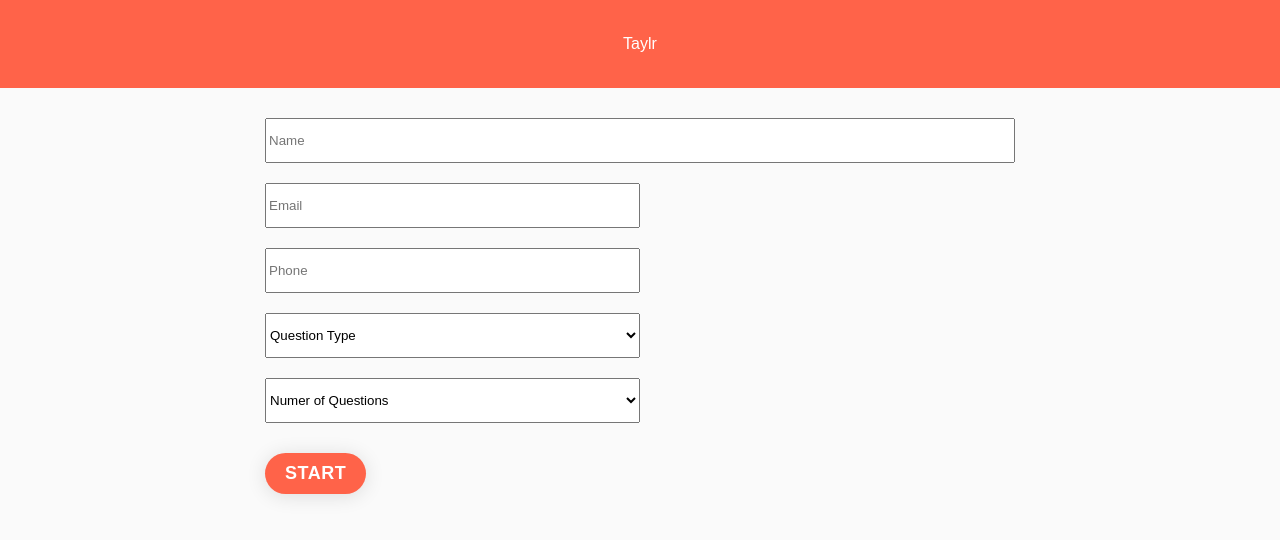
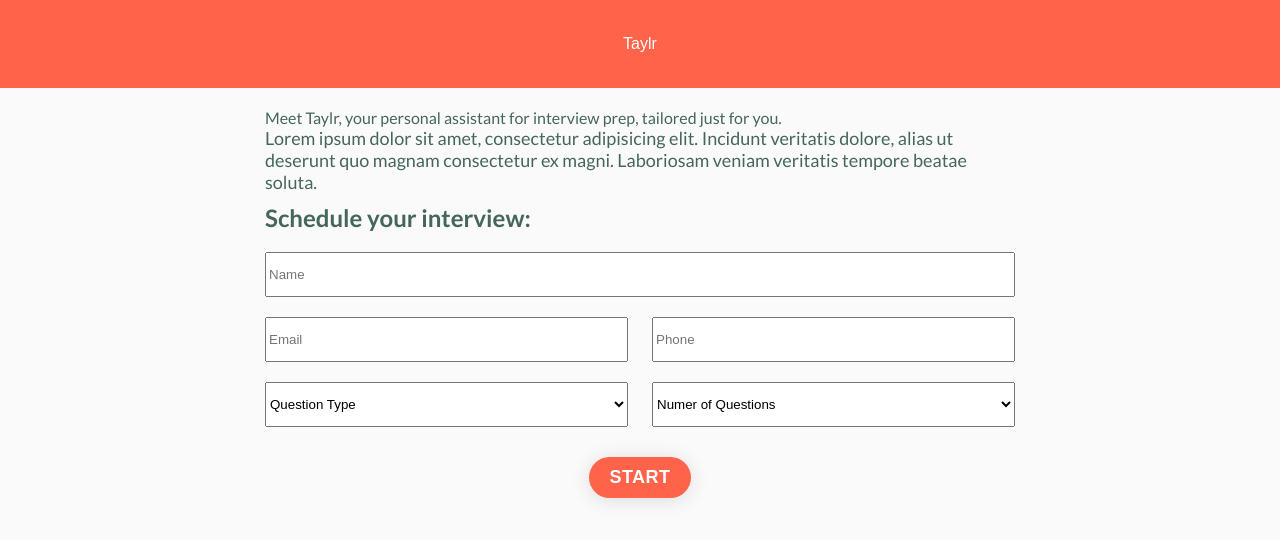
Before and after one commit to mdnahian/taylor, a plain HTML site: page index.html in a window 1280 px wide. Drawn offline with Linux system fonts and the light colour scheme.

Commit message:
updated index

```diff
--- a/index.html
+++ b/index.html
@@ -8,27 +8,29 @@
             <div>Taylr</div>
         </nav>
         <div class="main">
-            <form id='info'>
+            <form id='info' class="form">
+                <div class="section-headers">Meet Taylr, your personal assistant for interview prep, tailored just for you.</div>
+
+                <div class="simple">Lorem ipsum dolor sit amet, consectetur adipisicing elit. Incidunt veritatis dolore, alias ut deserunt quo magnam consectetur ex magni. Laboriosam veniam veritatis tempore beatae soluta.</div>
+
+                <div class="section-header">Schedule your interview:</div>
+
                 <input type="text" class="full" name="name" id="name" placeholder="Name"/>
                 <input type="text" class="half" name="email" id="email" placeholder="Email"/>
                 <input type="text" class="half" name="phone" id="phone" placeholder="Phone"/>
-                <div class="quarter filler"></div>
 
-                <div class="quarter filler"></div>
-                <div class="quarter filler"></div>
                 <select name="types" id="types" class="half">
                     <option value="item1">Question Type</option>
                     <option value="item2">Behavioral</option>
                 </select>
-                <div class="quarter filler"></div>
-                <div class="quarter filler"></div>
+
                 <select name="duration" id="duration" class="half">
                     <option value="item1">Numer of Questions</option>
                     <option value="item2">3</option>
                 </select>
-                <div class="quarter filler"></div>
 
-                <button type="submit"><div>Start</div></button>
+
+                <div class="full button"><button type="submit"><div>Start</div></button></div>
             </form>
         </div>
     </body>
--- a/style.css
+++ b/style.css
@@ -41,6 +41,12 @@ nav div {
 
 .main {
     padding-bottom: 10px;
+}
+
+.form {
+    display: flex;
+    flex-wrap: wrap;
+    justify-content: space-between;
 }
 
 .main:first-of-type {
@@ -158,13 +164,11 @@ a .card {
 }
 
 .full {
-    width: 100%;
-    margin-left: 25%;
+    flex-basis: 100%;
 }
 
 .half {
-    width: 50%;
-    margin-left: 25%;
+    flex-basis: calc(50% - 12px);
 }
 
 .single .container {
@@ -205,10 +209,15 @@ button {
     box-shadow: 0px 2px 20px 0px rgba(0, 0, 0, 0.12);
     transition: all 0.3s cubic-bezier(.25, .8, .25, 1);
     text-transform: uppercase;
+    display: inline-block;
 }
 
 button:hover {
     box-shadow: 0 4px 32px rgba(0, 0, 0, 0.16), 0 2px 10px rgba(0, 0, 0, 0.14);
+}
+
+.button {
+    text-align: center;
 }
 
 ol {
```
